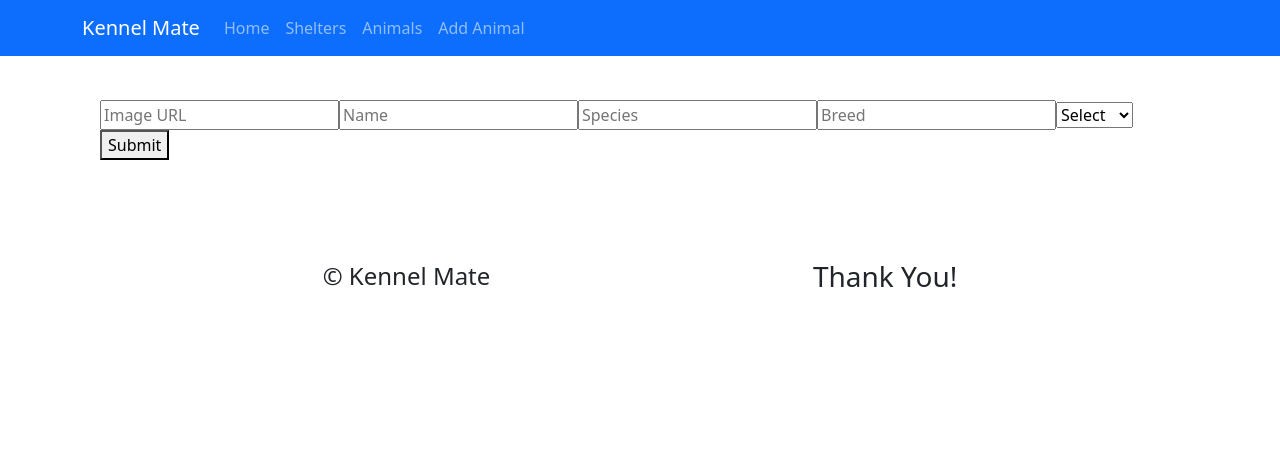
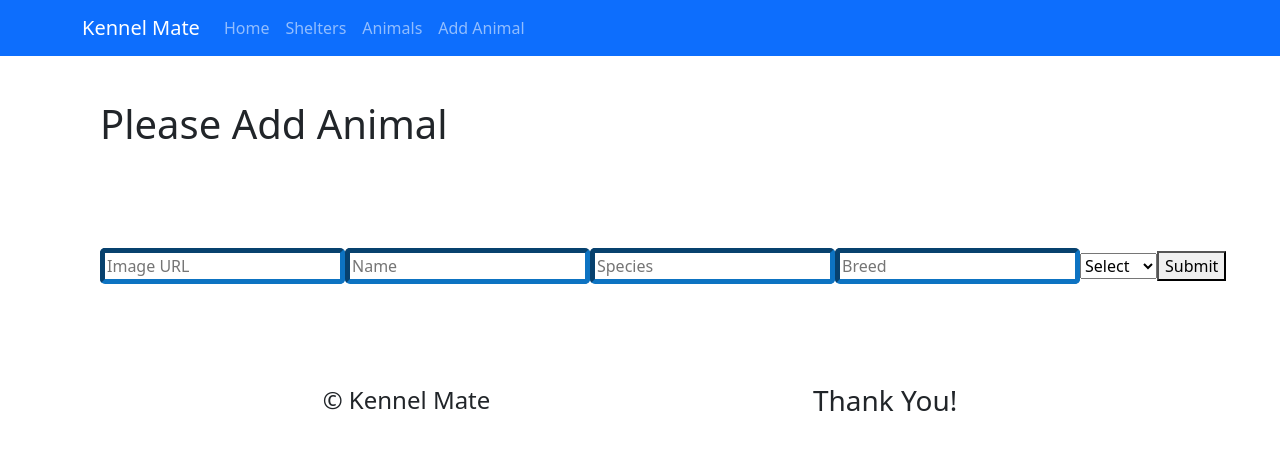
Before and after one commit to Jdoud1993/Phase-3-Kennel-Mate-Front-End, a React (Create React App) app: page /Form in a window 1280 px wide. Shown: the top 450 px of the page. Built offline with nearby package versions, Linux system fonts and the light colour scheme; no server answers.

Commit message:
Styled form & added alerts if blank fields r sub

```diff
--- a/src/Components/Form.js
+++ b/src/Components/Form.js
@@ -6,7 +6,7 @@ function Form({onAddAnimal}) {
         species:"",
         breed:"",
         name:"",
-        sex:"",
+        sex:"Select",
         image:"",
     })
 
@@ -22,6 +22,10 @@ function Form({onAddAnimal}) {
 
     function handleSubmit(e) {
         e.preventDefault();
+        if(formData.species ==="" || formData.breed === "" || formData.name === "" || formData.sex === "Select" || formData.image === "") {
+            return window.alert("Please fill in all required fields and make a selection for sex!")
+        }
+        window.alert("Animal added!")
         fetch("http://localhost:3001/animals", {
             method: "POST",
             headers: {
@@ -31,11 +35,19 @@ function Form({onAddAnimal}) {
         })
         .then(res => res.json())
         .then(newAnimal => onAddAnimal(newAnimal))
+        setFormData({
+            species:"",
+            breed:"",
+            name:"",
+            sex:"Select",
+            image:"",
+        })
     }
 
     return(
-        <div id="addAnimal">
-            <form onSubmit={handleSubmit}>
+        <div>
+            <h1 id="add-title">Please Add Animal</h1>
+            <form id="addAnimal" onSubmit={handleSubmit}>
                 <input
                 type="text"
                 name="image"
@@ -69,7 +81,7 @@ function Form({onAddAnimal}) {
                     <option value="Male">Male</option>
                     <option value="Female">Female</option>
                 </select>
-                <button type="submit">Submit</button>
+                <button id="submit" type="submit">Submit</button>
             </form>
         </div>
     )
--- a/src/index.css
+++ b/src/index.css
@@ -41,3 +41,28 @@
     height: 250px;
     width: 250px;
 }
+
+#addAnimal {
+    display: flex;
+    align-items: center;
+    justify-content: space-evenly;
+}
+
+#add-title {
+    margin-bottom: 100px;
+}
+
+input {
+    border-color: rgb(13, 115, 194);
+    border-radius: 5px;
+    border-width: 5px;
+}
+
+#submit {
+    transition-duration: 0.4s;
+  }
+
+  #submit:hover {
+    background-color: #4CAF50; /* Green */
+    color: white;
+  }
```
